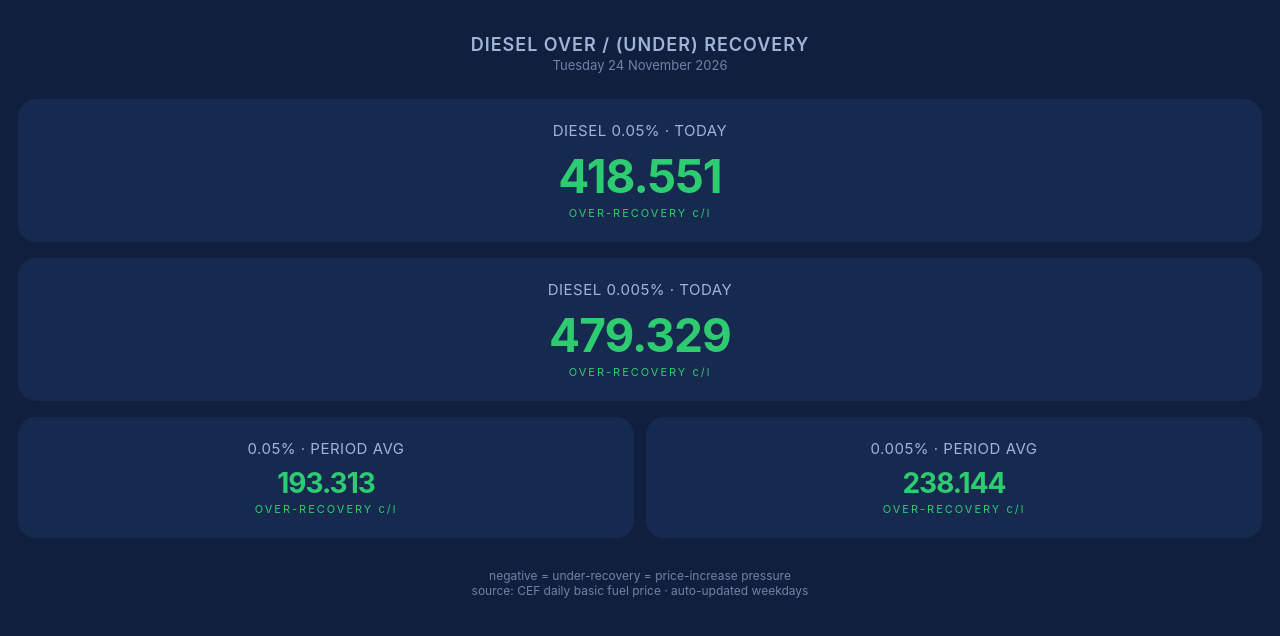
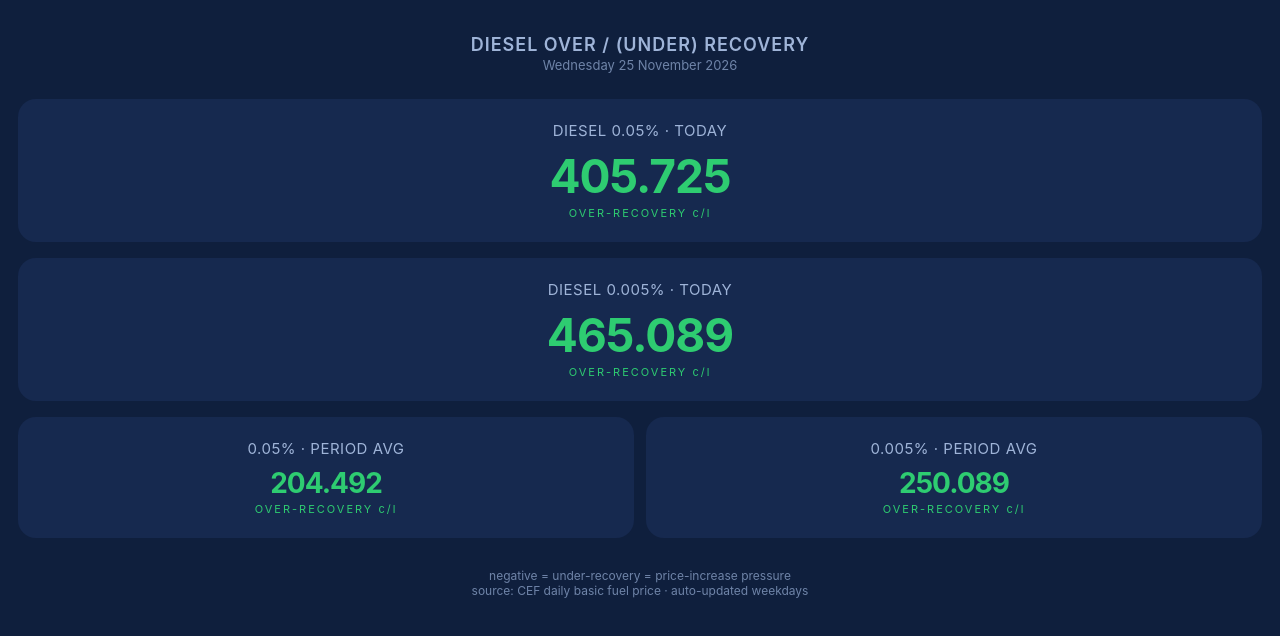
Before and after one commit to bmwx5marc-lgtm/diesel-card, a plain HTML site: page docs/index.html in a window 1280 px wide. Drawn offline with Linux system fonts and the light colour scheme.

Commit message:
Update diesel card

```diff
--- a/docs/index.html
+++ b/docs/index.html
@@ -17,12 +17,12 @@ h1{font-size:18px;font-weight:600;margin:0 0 2px;color:#9fb4d8;letter-spacing:1p
 .sub{font-size:12px;color:#6f84a8;margin-top:14px}
 </style></head><body>
 <h1>DIESEL OVER / (UNDER) RECOVERY</h1>
-<div class="d">Tuesday 24 November 2026</div>
-<div class="card"><div class="grade">DIESEL 0.05% &middot; TODAY</div><div class="num" style="color:#2ecc71">418.551</div><div class="tag" style="color:#2ecc71">OVER-RECOVERY&nbsp;c/l</div></div>
-<div class="card"><div class="grade">DIESEL 0.005% &middot; TODAY</div><div class="num" style="color:#2ecc71">479.329</div><div class="tag" style="color:#2ecc71">OVER-RECOVERY&nbsp;c/l</div></div>
+<div class="d">Wednesday 25 November 2026</div>
+<div class="card"><div class="grade">DIESEL 0.05% &middot; TODAY</div><div class="num" style="color:#2ecc71">405.725</div><div class="tag" style="color:#2ecc71">OVER-RECOVERY&nbsp;c/l</div></div>
+<div class="card"><div class="grade">DIESEL 0.005% &middot; TODAY</div><div class="num" style="color:#2ecc71">465.089</div><div class="tag" style="color:#2ecc71">OVER-RECOVERY&nbsp;c/l</div></div>
 <div class="row">
-<div class="card small"><div class="grade">0.05% &middot; PERIOD AVG</div><div class="num" style="color:#2ecc71">193.313</div><div class="tag" style="color:#2ecc71">OVER-RECOVERY&nbsp;c/l</div></div>
-<div class="card small"><div class="grade">0.005% &middot; PERIOD AVG</div><div class="num" style="color:#2ecc71">238.144</div><div class="tag" style="color:#2ecc71">OVER-RECOVERY&nbsp;c/l</div></div>
+<div class="card small"><div class="grade">0.05% &middot; PERIOD AVG</div><div class="num" style="color:#2ecc71">204.492</div><div class="tag" style="color:#2ecc71">OVER-RECOVERY&nbsp;c/l</div></div>
+<div class="card small"><div class="grade">0.005% &middot; PERIOD AVG</div><div class="num" style="color:#2ecc71">250.089</div><div class="tag" style="color:#2ecc71">OVER-RECOVERY&nbsp;c/l</div></div>
 </div>
 <div class="sub">negative = under-recovery = price-increase pressure<br>
 source: CEF daily basic fuel price &middot; auto-updated weekdays</div>
```
